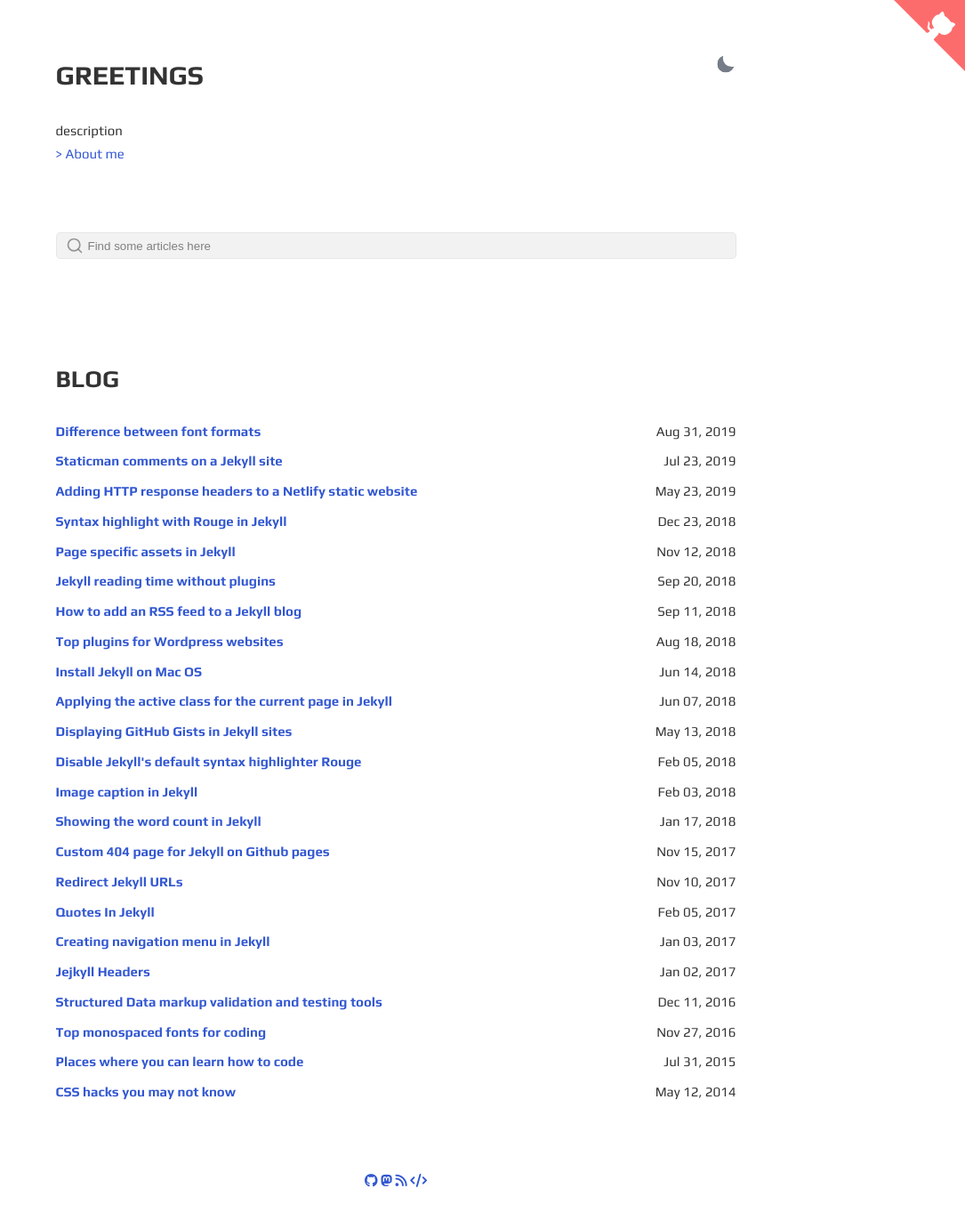
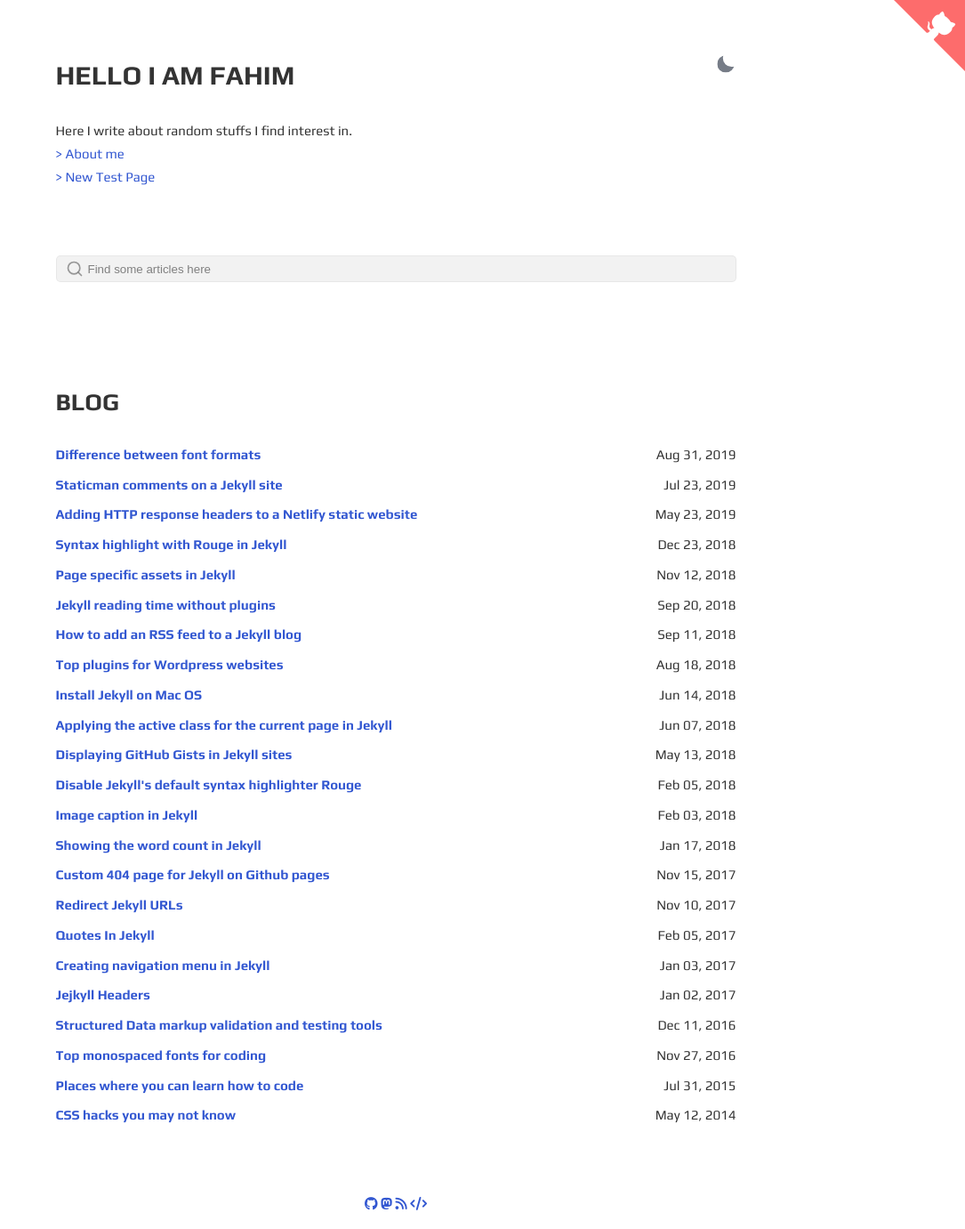
Before and after one commit to f4him/f4him.github.io, a Jekyll site: the page built from index.html, in a window 1280 px wide. Shown: the whole page at 89% size, without its empty margins (195-1280 px from the left). Built offline with Jekyll 4.4.1, drawn with Linux system fonts in a browser that asks for light colours; nearby versions of some CDN libraries; before the commit the page ends 1355 px from its top, so only the background shows below that.

Commit message:
new page added

```diff
--- a/_config.yml
+++ b/_config.yml
@@ -1,18 +1,16 @@
 site: site
-title: title
-greetings: greetings
-description: description
-# description: >-
-#   just a minimalist, personal blog
+title: f4him
+greetings: HELLO I AM FAHIM
+description: Here I write about random stuffs I find interest in.
 lang: en-US
-timezone:  Asia/Dhaka
+timezone: Asia/Dhaka
 repo: https://github.com/f4him/f4him.github.io # site repo [optional]
 data-theme: dark # default theme "dark" | "light"
 discus-identifier: # replace with your disqus shortname
 comments-enabled: false # true to enable disqus comments, false to hide them
 
 author:
-  name: author name
+  name: Fahim Shahriar
   bio: author bio
   userpicture:
   username: # general username
@@ -27,19 +25,17 @@ googlewebfonts: family=Play:wght@400;700&family=Source+Code+Pro:ital,wght@0,200;
 
 # URL settings
 url: "https://f4him.github.io" # Domain Name of host. [username].github.io for github pages
-baseurl: "/" # sub folder for jekyll site. only if jekyll site not in root of host. leave blank if not wishd. always add / in front.
+baseurl: "" # sub folder for jekyll site. only if jekyll site not in root of host. leave blank if not wishd. always add / in front.
 permalink: pretty
 
 # local
 # url: "http://localhost:4000" #
 # baseurl: "" #
 
-
 markdown: kramdown
 kramdown:
   input: GFM
   syntax_highlighter: rouge
-
 
 exclude:
   - .jekyll-cache
@@ -72,24 +68,21 @@ collections:
     permalink: /:year/:month/:day/:slug
 
 defaults:
-  -
-    scope:
+  - scope:
       path: ""
     values:
       layout: "default"
-  -
-    scope:
+  - scope:
       path: ""
       type: "pages"
     values:
       layout: "page"
-  -
-    scope:
+  - scope:
       path: ""
       type: "posts"
     values:
       layout: "post"
 
 relative_links:
-  enabled:     true
+  enabled: true
   collections: false
--- a/index.html
+++ b/index.html
@@ -1,6 +1,7 @@
 ---
 layout: default
 ---
+
 <section id="intro">
   <div class="flex-row-between">
     <h1>{{ site.greetings }}</h1>
@@ -13,25 +14,38 @@ layout: default
     <p>
       <a href="{{ site.url }}{{ site.baseurl }}/about/">> About me</a>
     </p>
+    <p>
+      <a href="{{ site.url }}{{ site.baseurl }}/new/">> New Test Page</a>
+    </p>
   </div>
-
-
 </section>
-
-
 
 <div class="search-article">
   <label for="search-input" aria-hidden="true">
     <!-- Magnifier -->
-        <svg xmlns="http://www.w3.org/2000/svg" width="20" height="20" viewBox="0 0 24 24" fill="none"
-            stroke="rgba(128,128,128,0.8)" stroke-width="2" stroke-linecap="round" stroke-linejoin="round"
-            class="feather feather-search">
+    <svg
+      xmlns="http://www.w3.org/2000/svg"
+      width="20"
+      height="20"
+      viewBox="0 0 24 24"
+      fill="none"
+      stroke="rgba(128,128,128,0.8)"
+      stroke-width="2"
+      stroke-linecap="round"
+      stroke-linejoin="round"
+      class="feather feather-search"
+    >
       <circle cx="11" cy="11" r="8"></circle>
       <line x1="21" y1="21" x2="16.65" y2="16.65"></line>
     </svg>
   </label>
 
-    <input type="search" id="search-input" placeholder="Find some articles here" aria-label="Search">
+  <input
+    type="search"
+    id="search-input"
+    placeholder="Find some articles here"
+    aria-label="Search"
+  />
   <ul id="search-results"></ul>
 </div>
 
```
Also changed, not shown: other parts of index.html (+6 -2 lines), new.html (added, +20 -0 lines), Gemfile.lock, LICENSE.md, README.md. Lines whose indentation alone changed are shown as unchanged.
